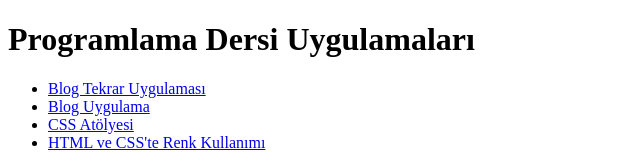
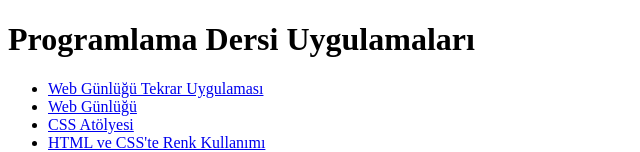
Before and after one commit to ahmetdundarspr/programlama-odevi, a plain HTML site: page Desktop/index.html in a window 1280 px wide. Shown: the top 152 px of the page, without its empty margins (0-640 px from the left). Drawn offline with Linux system fonts and the light colour scheme.

Commit message:
Update link text for blog applications

```diff
--- a/Desktop/index.html
+++ b/Desktop/index.html
@@ -9,9 +9,9 @@
     <h1>Programlama Dersi Uygulamaları</h1>
 
     <ul>
-        <li><a href="blog_tekrar_uygulamasi/blog_tekrar_uygulamasi.html">Blog Tekrar Uygulaması</a></li>
+        <li><a href="blog_tekrar_uygulamasi/blog_tekrar_uygulamasi.html">Web Günlüğü Tekrar Uygulaması</a></li>
 
-        <li><a href="blog_uygulama/blog_uygulama.html">Blog Uygulama</a></li>
+        <li><a href="blog_uygulama/blog_uygulama.html">Web Günlüğü</a></li>
 
         <li><a href="css_atolyesi/uygulama.html">CSS Atölyesi</a></li>
 
```
